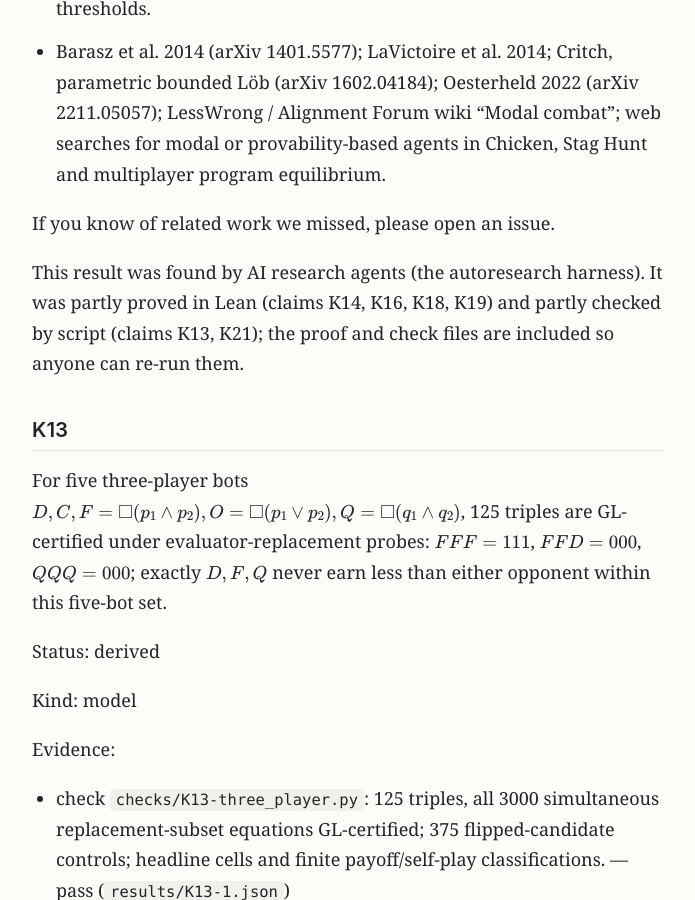
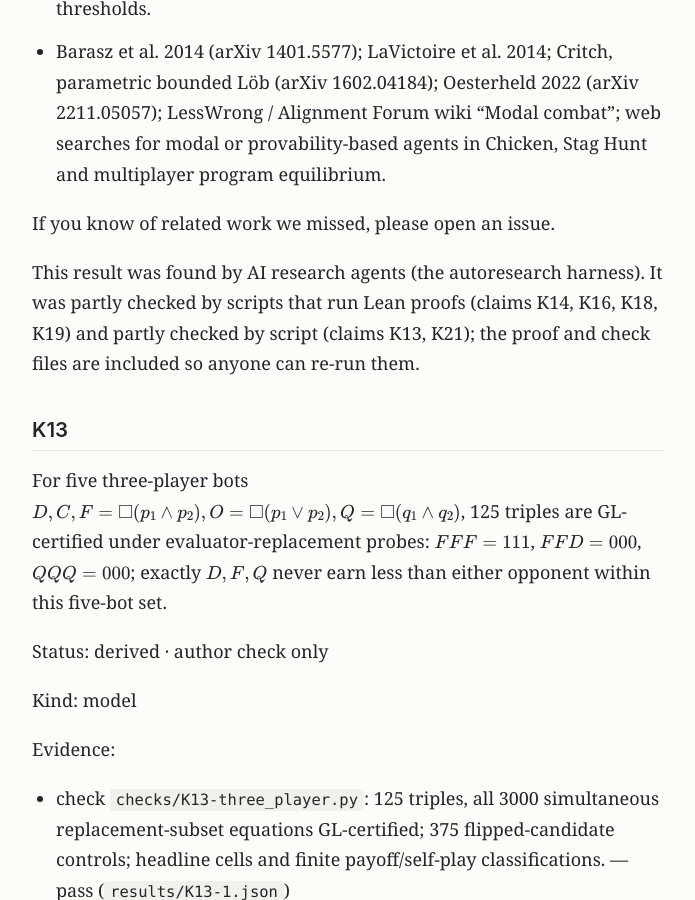
Before and after one commit to kodakodapa/autoresearch-findings, a Jekyll site: the page built from findings/three-player-modal-agents.md, in a window 1280 px wide and 900 px high, scrolled down 3417 px. Shown: the whole window, without its empty margins (292-987 px from the left). Built offline with Jekyll 4.4.1, drawn with Linux system fonts in a browser that asks for light colours; some of the changed text lies outside the part shown.

Commit message:
Revise three-player-modal-agents: Production note: Lean proofs run inside check scripts are now described as such, separately from harness-built proofs

```diff
--- a/findings/three-player-modal-agents.md
+++ b/findings/three-player-modal-agents.md
@@ -74,13 +74,13 @@ This result extends Mennen's framework for multiplayer modal agents, whose oppon
 
 If you know of related work we missed, please open an issue.
 
-This result was found by AI research agents (the autoresearch harness). It was partly proved in Lean (claims K14, K16, K18, K19) and partly checked by script (claims K13, K21); the proof and check files are included so anyone can re-run them.
+This result was found by AI research agents (the autoresearch harness). It was partly checked by scripts that run Lean proofs (claims K14, K16, K18, K19) and partly checked by script (claims K13, K21); the proof and check files are included so anyone can re-run them.
 
 ## K13
 
 For five three-player bots $D,C,F=\Box(p_1\land p_2),O=\Box(p_1\lor p_2),Q=\Box(q_1\land q_2)$, 125 triples are GL-certified under evaluator-replacement probes: $FFF=111$, $FFD=000$, $QQQ=000$; exactly $D,F,Q$ never earn less than either opponent within this five-bot set.
 
-Status: derived
+Status: derived · author check only
 
 Kind: model
 
@@ -103,7 +103,7 @@ Prior art: possibly new: no prior art found in the owner's search (answer: `prio
 
 In the three-player public-goods game $u_i=2\sum_j a_j-3a_i$, $F=\Box(p_1\land p_2)$ never earns less than either opponent against any two modal opponents (Lean, tail semantics), while cooperating with two copies and defecting against a defector.
 
-Status: derived
+Status: derived · author check only
 
 Kind: model
 
@@ -126,7 +126,7 @@ Prior art: possibly new: no prior art found in the owner's search (answer: `prio
 
 In the guarded three-player language with node-count size and evaluator-replacement probes, size 4 is minimal for self-cooperation plus never earning less than either opponent in $u_i=2\sum_j a_j-3a_i$: $F=\Box(p_1\land p_2)$ attains it (tail semantics).
 
-Status: derived
+Status: derived · author check only
 
 Kind: model
 
@@ -150,7 +150,7 @@ Prior art: possibly new: no prior art found in the owner's search (answer: `prio
 
 In the guarded three-player language (evaluator-replacement probes, $u_i=2\sum_j a_j-3a_i$), exactly 66 trees of size $\le6$ self-cooperate and never earn less than either opponent; all are $q$-free and GL proves $A\to\Box^3(p_1\land p_2)$; others fail vs size-$\le3$ pairs.
 
-Status: derived
+Status: derived · author check only
 
 Kind: model
 
@@ -173,7 +173,7 @@ Prior art: possibly new: no prior art found in the owner's search (answer: `prio
 
 In K18's three-player language, $E=\Box((p_1\land p_2)\land(\Box\bot\lor\neg q_1))$ (size 10) self-cooperates, defects against two constant contributors (payoffs 4,1,1) and never earns less than either opponent; no tree of size $\le7$ has all three properties.
 
-Status: derived
+Status: derived · author check only
 
 Kind: model
 
@@ -197,12 +197,12 @@ Prior art: possibly new: no prior art found in the owner's search (answer: `prio
 
 For K13’s five bots, replacing the evaluator alone versus replacing all players other than the queried opponent changes exactly 9 of 125 triples: permutations of $(Q,C,O)$ and $(Q,O,O)$ change from $111$ to only $Q$ defecting (GL-certified).
 
-Status: derived
+Status: derived · author check only
 
 Kind: model
 
 Evidence:
-- check `checks/K13-probe_semantics_alternative.py`: 250 triples, 6000 GL equations, 750 flips; exactly the specified nine differences, QOC 111 versus 011; all probe-free triples unchanged. — pass (`results/K21-1.json`)
+- check `checks/K13-probe_semantics_alternative.py`: 250 triples, 6000 GL equations, 750 flips; exactly the specified nine differences, QOC 111 versus 011; all probe-free triples unchanged. — pass (`results/K13-2.json`)
 
 Prior art: partial prior art (answer: `prior-art/R2.md`)
 
@@ -229,3 +229,8 @@ games.
 
 1. <!-- cite:barasz2014robust --> Barasz, Mihaly and Christiano, Paul and Fallenstein, Benja and Herreshoff, Marcello and LaVictoire, Patrick and Yudkowsky, Eliezer. 2014. Robust Cooperation in the Prisoner's Dilemma: Program Equilibrium via Provability Logic. [Link](https://arxiv.org/abs/1401.5577)
 2. <!-- cite:mennen2017modal --> Mennen, Alex. 2017. Modal Combat for Games Other Than the Prisoner's Dilemma. [Link](https://www.lesswrong.com/posts/5bd75cc58225bf0670375375/modal-combat-for-games-other-than-the-prisoner-s-dilemma)
+
+<!-- autoresearch:revisions -->
+## Revisions
+
+- 2026-10-21 — Production note: Lean proofs run inside check scripts are now described as such, separately from harness-built proofs
```
Also changed, not shown: other parts of findings/three-player-modal-agents.md (+1 -1 lines), _posts/2026-10-20-three-player-modal-agents.md (+12 -7 lines), claims/three-player-modal-agents/claim.md (+14 -9 lines), index.md (+1 -1 lines), README.md, claims/three-player-modal-agents/manifest.json, report/manifest.json, 5 other files.
